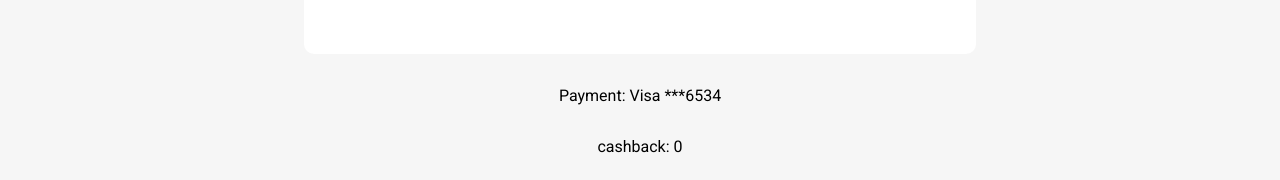
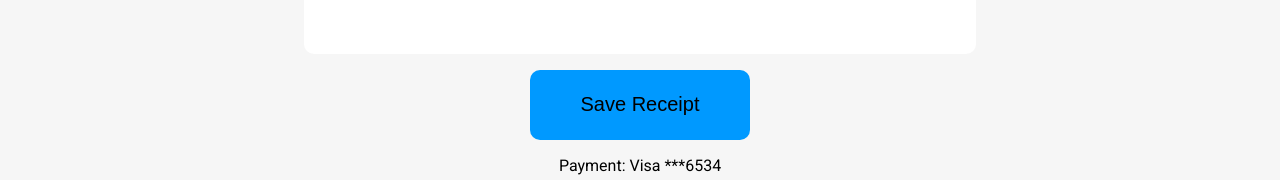
Before and after one commit to cjsidler/split, a Next.js app in the folder frontend/: page /addreceipt in a window 1280 px wide. Shown: the part 620-800 px from the top of the page. Built offline with nearby package versions, Linux system fonts and the light colour scheme; a web font is replaced by a local one.

Commit message:
Save userId to receipt

```diff
--- a/frontend/pages/addreceipt.js
+++ b/frontend/pages/addreceipt.js
@@ -1,11 +1,16 @@
+import { useRouter } from "next/router";
+
+import axios from "axios";
+
 import Navbar from "../components/navbar";
+// Loading json to simulate API request
+import styles from "./addreceipt.module.scss";
 
-// Loading json to simulate API request
 import data from "../data/result.json";
 
-import styles from "./addreceipt.module.scss";
+export default function Login() {
+	const router = useRouter();
 
-export default function Login() {
 	const renderItems = () => {
 		return data.line_items.map((item) => {
 			return (
@@ -17,6 +22,21 @@ export default function Login() {
 				</div>
 			);
 		});
+	};
+
+	const saveReceipt = async (e) => {
+		e.preventDefault();
+
+		const response = await axios({
+			method: "post",
+			url: "http://localhost:8080/receipts",
+			data: data,
+			headers: {
+				Authorization: `Bearer ${localStorage.getItem("token")}`,
+			},
+		});
+
+		router.push("/receipts");
 	};
 
 	return (
@@ -33,6 +53,10 @@ export default function Login() {
 						<p>{data.vendor.web}</p>
 						<p>{data.vendor_type}</p>
 					</div>
+
+					<button className="save-receipt-btn" onClick={saveReceipt}>
+						Save Receipt
+					</button>
 
 					<p>Payment: {data.payment_display_name}</p>
 					<p>cashback: {data.cashback}</p>
--- a/frontend/pages/index.scss
+++ b/frontend/pages/index.scss
@@ -190,3 +190,12 @@
 .about-students-title {
 	font-size: 50px;
 }
+
+.save-receipt-btn {
+	width: 220px;
+	height: 70px;
+	background-color: rgb(0, 153, 255);
+	border: none;
+	border-radius: 10px;
+	font-size: 20px;
+}
--- a/frontend/pages/upload.js
+++ b/frontend/pages/upload.js
@@ -32,9 +32,6 @@ export default function Upload() {
 
 	const handleSubmit = async (e) => {
 		e.preventDefault();
-
-		const username = getCredentials();
-		console.log("USERNAME: ", username);
 
 		const formData = new FormData();
 		formData.append("file", file);
```
Also changed, not shown: 2 other files (tests, documents, lock files or other folders).
